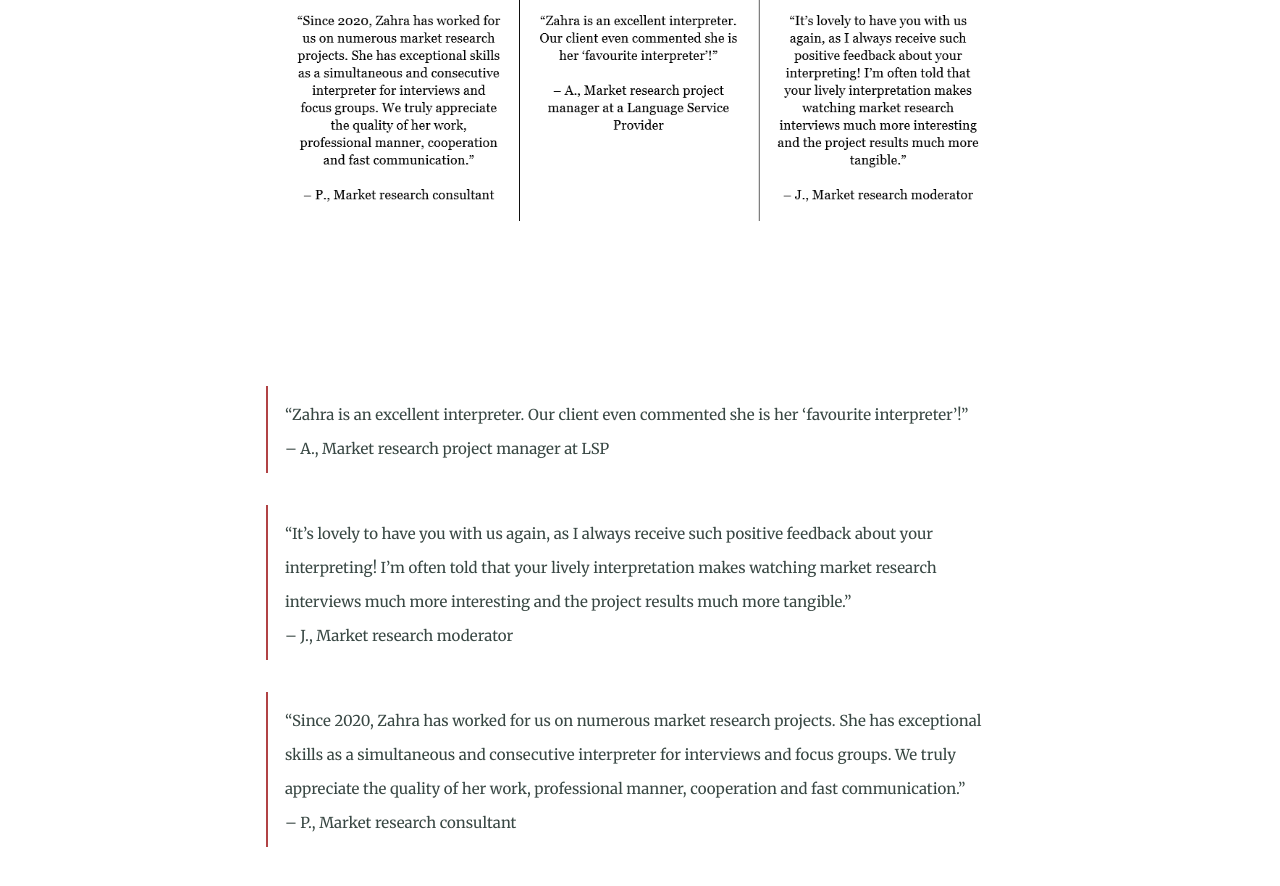
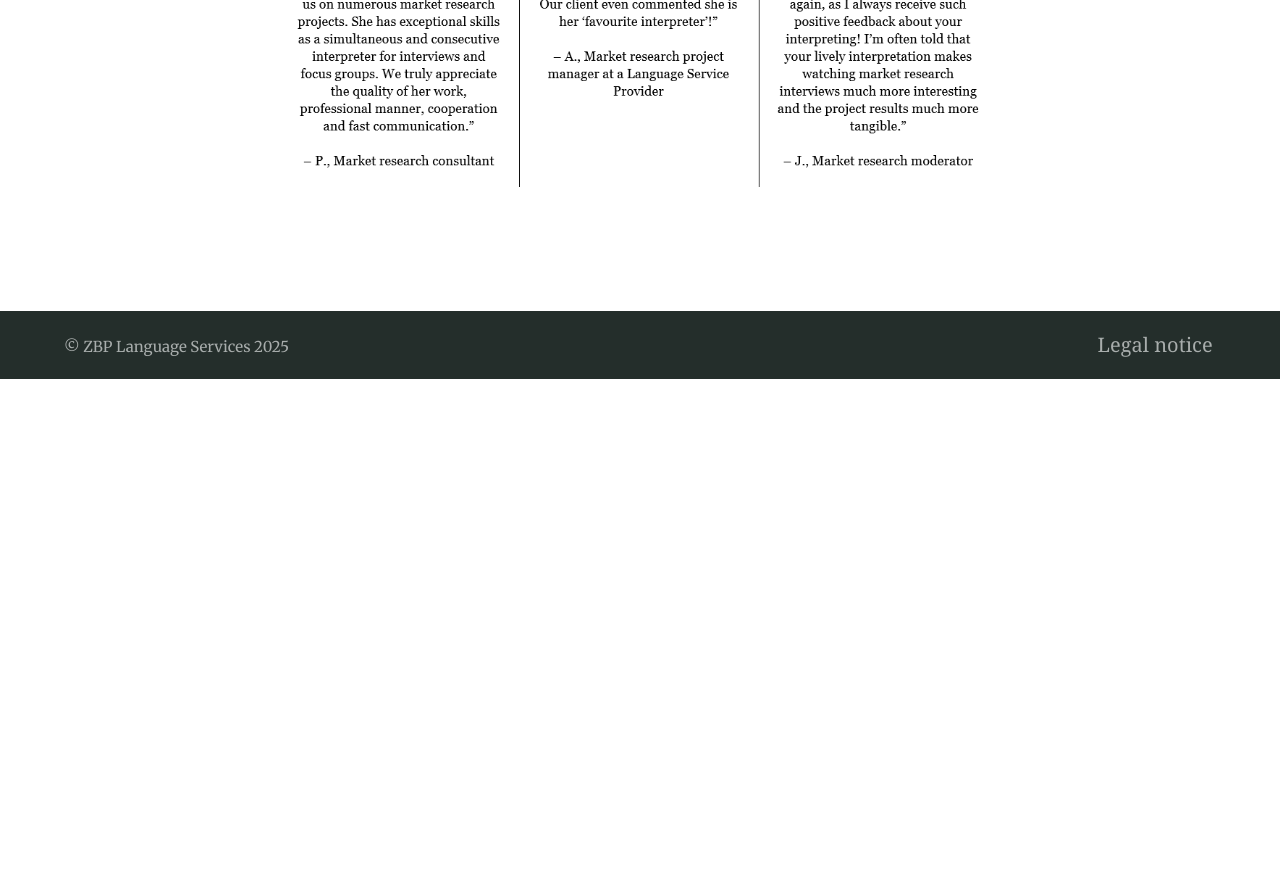
Before and after one commit to Website-2/zbp-language-services.github.io, a Jekyll site: the page built from index.md, in a window 1280 px wide and 900 px high, scrolled down 1102 px. Shown: the top 886 px of the window. Built offline with Jekyll 4.4.1, drawn with Linux system fonts in a browser that asks for light colours; after the commit the page ends 1481 px from its top, so only the background shows below that.

Commit message:
Text update

```diff
--- a/index.md
+++ b/index.md
@@ -11,14 +11,6 @@ excerpt: "Interpreting and transcription from German to English for market resea
 Are you involved in international medical or consumer qualitative market research projects?<br><br>
 Are you looking for accurate and easy-to-listen-to interpreting or fast transcription to bring German projects to life for English-speaking overservers and analysis?<br><br>
 Then Zahra-Claire Bahrani-Peacock at ZBP Language Services is the partner you are looking for.<br><br>
-[Reach out now and ask for a quote!](/contact/ "Reach out now and ask for a quote!")<br><br><br><br>
+[Reach out now and ask for a quote!](/contact/ "Reach out now and ask for a quote!")<br><br><br>
 
-{% include figure.html image="/assets/Testimonials.png" position="center" %}<br><br><br>
-><small>"Zahra is an excellent interpreter. Our client even commented she is her ‘favourite interpreter’!"<br>
-– A., Market research project manager at LSP</small>
-
-><small>"It's lovely to have you with us again, as I always receive such positive feedback about your interpreting! I'm often told that your lively interpretation makes watching market research interviews much more interesting and the project results much more tangible."<br>
-– J., Market research moderator</small>
-
-><small>"Since 2020, Zahra has worked for us on numerous market research projects. She has exceptional skills as a simultaneous and consecutive interpreter for interviews and focus groups. We truly appreciate the quality of her work, professional manner, cooperation and fast communication."<br>
-– P., Market research consultant</small>
+{% include figure.html image="/assets/Testimonials.png" position="center" %}<br>
```
